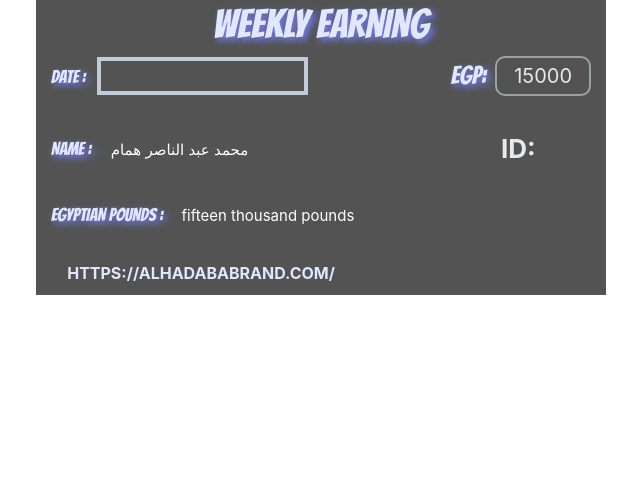
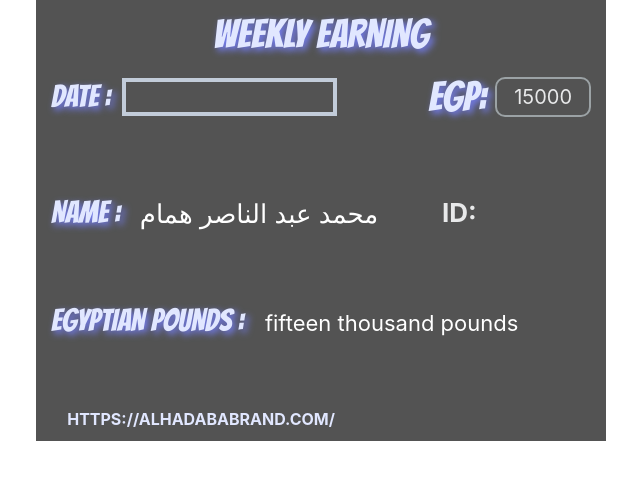
Before and after one commit to BakrAli2021/shico2, a plain HTML site: page index.html in a window 1280 px wide. Shown: the whole page, without its empty margins (34-674 px from the left). Drawn offline with nearby package versions, Linux system fonts and the light colour scheme.

Commit message:
Update index.html

```diff
--- a/index.html
+++ b/index.html
@@ -56,6 +56,7 @@
             text-align: center;
             text-shadow: 3px 3px 7px #7780fc;
             font-family: 'Bangers', cursive;
+            padding-top: 10px;
         }
 
         .content .date-money,
@@ -156,7 +157,6 @@
         @media only screen and (max-width: 600px) {
             .layout .content h1 {
                 font-size: 30px;
-                padding-top: 10px;
             }
             .layout .content img.logo {
                 right: -4px;
@@ -231,6 +231,32 @@
                 font-size: 26px;
             }
         }
+
+        @media only screen and (min-width: 1200px) {
+            .content .egy_pound,
+            .content .person-info,
+            .content .link {
+                margin-top: 62px;
+            }
+            .content .date-money .date span,
+            .content .person-info .name .p_label,
+            .content .egy_pound .egy_label,
+            .content .egy_pound .egy_label {
+                font-size: 31px;
+            }
+            .content .egy_pound .amount {
+                font-size: 22px;
+            }
+            .content .person-info .name .p_name {
+                font-size: 26px;
+            }
+            .content .date-money .money .egy {
+                font-size: 41px;
+            }
+            .content .person-info .id .id_label {
+                margin-left: -149px;
+            }
+        }
     </style>
 </head>
 
```
